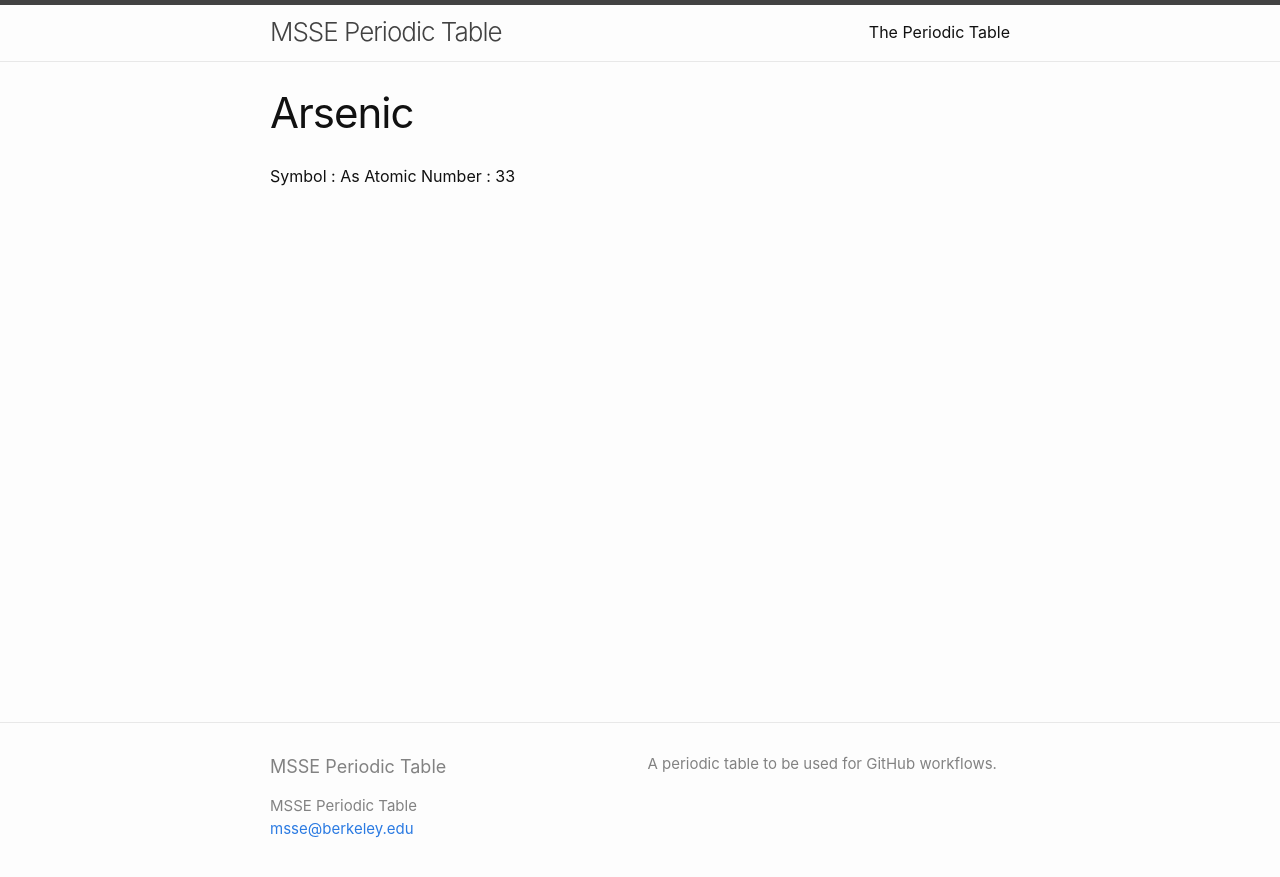
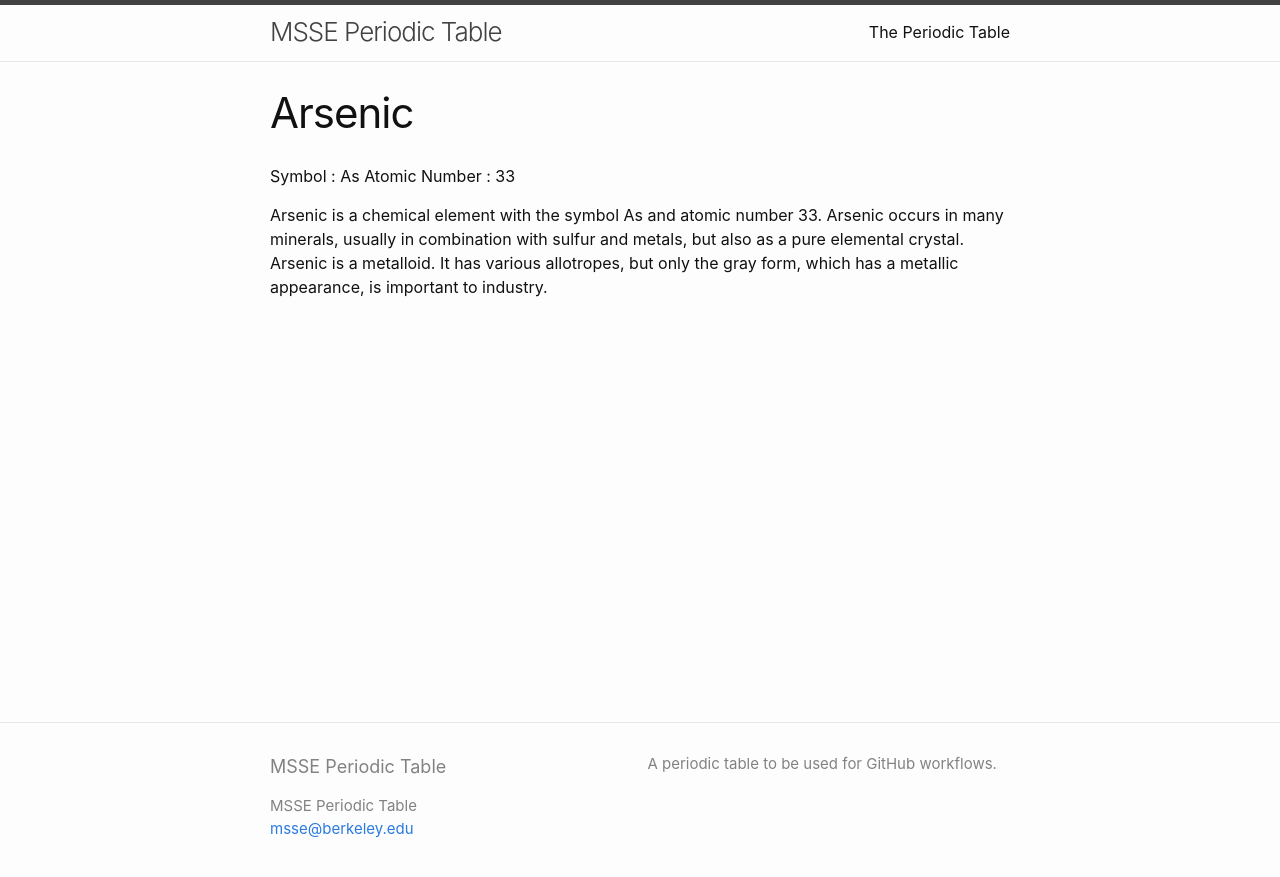
Before and after one commit to msse-chem-280-2023/periodic-table, a Jekyll site: the page built from elements/arsenic.md, in a window 1280 px wide. Shown: the top 877 px of the page. Built offline with Jekyll 4.4.1, drawn with Linux system fonts in a browser that asks for light colours.

Commit message:
Added description for Arsenic.

```diff
--- a/elements/arsenic.md
+++ b/elements/arsenic.md
@@ -5,3 +5,5 @@ title: Arsenic
 
 Symbol : As
 Atomic Number : 33
+
+Arsenic is a chemical element with the symbol As and atomic number 33. Arsenic occurs in many minerals, usually in combination with sulfur and metals, but also as a pure elemental crystal. Arsenic is a metalloid. It has various allotropes, but only the gray form, which has a metallic appearance, is important to industry.
```
